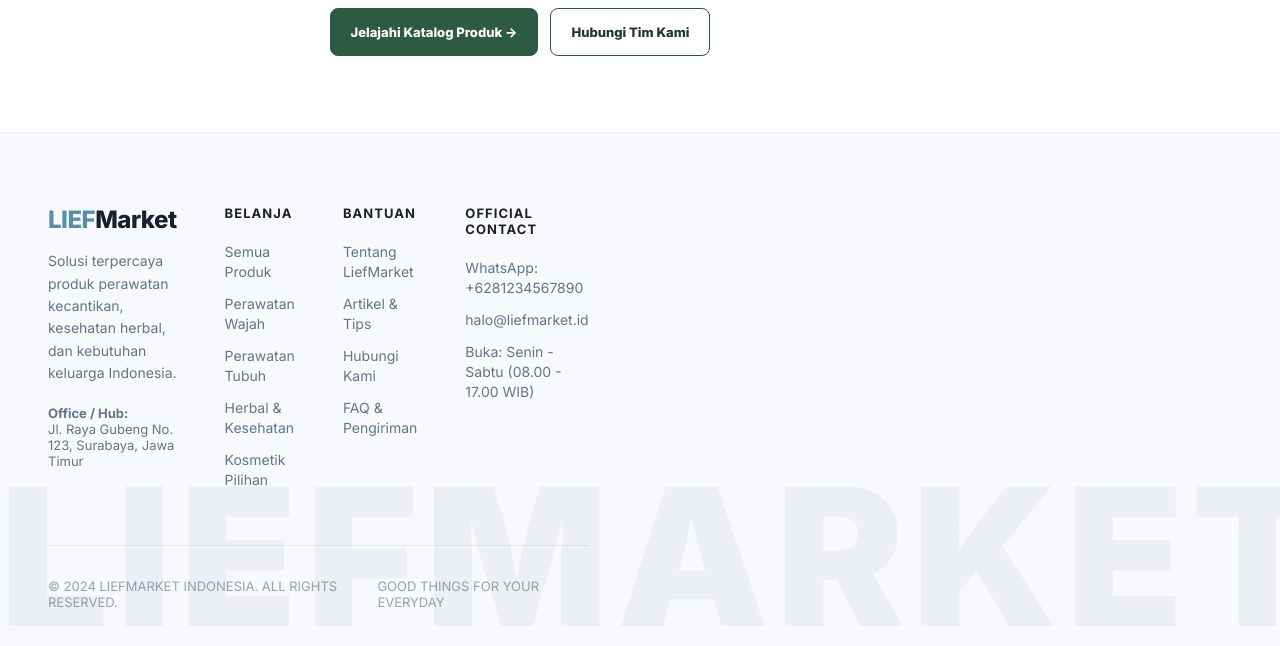
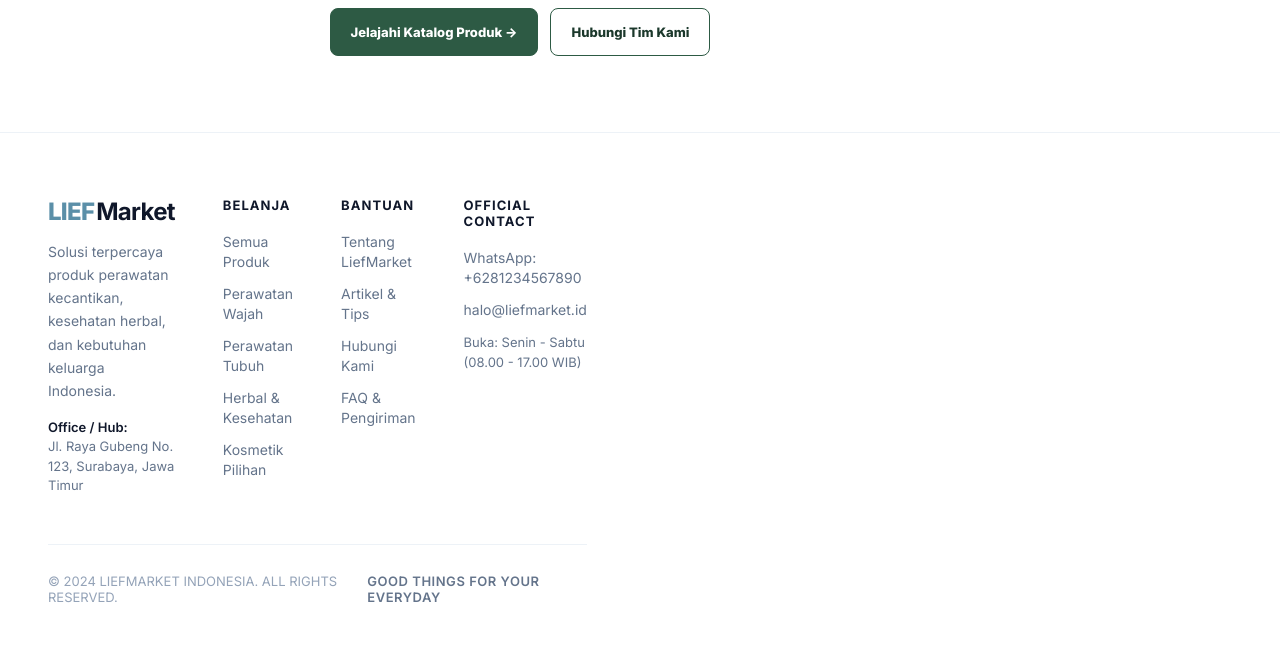
Before and after one commit to 10969sosho/demolamourad, a Laravel app: page /about in a window 1280 px wide. Shown: the part 2142-2788 px from the top of the page. After the commit the page ends 2745 px from the top, so only its background shows below. Run offline with Laravel 12, Linux system fonts and the light colour scheme; data comes from the database, SQL or seed files in the repository.

Commit message:
fix(footer): remove intrusive background watermark completely and clean up typography

```diff
--- a/resources/views/partials/site-footer.blade.php
+++ b/resources/views/partials/site-footer.blade.php
@@ -8,50 +8,72 @@
 
 @push('head')
 <style>
+    /* Complete removal of background watermark */
+    footer:before,
+    footer:after,
+    .lief-footer:before,
+    .lief-footer:after {
+        display: none !important;
+        content: none !important;
+    }
+
     .lief-footer {
-        background: #f7f9fc;
-        color: #4a5568;
-        border-top: 1px solid #eef1f6;
-        padding: 72px 0 36px;
-        font-family: 'Inter', sans-serif;
+        background: #ffffff;
+        color: #475569;
+        border-top: 1px solid #edf2f7;
+        padding: 64px 0 32px;
+        font-family: 'Inter', -apple-system, BlinkMacSystemFont, sans-serif;
+        position: relative;
+        overflow: hidden;
     }
     .lief-footer-inner {
-        max-width: 1360px;
+        max-width: 1280px;
         margin: 0 auto;
         padding: 0 clamp(20px, 4vw, 48px);
     }
     .lief-footer-grid {
         display: grid;
-        grid-template-columns: 2fr 1fr 1fr 1.5fr;
-        gap: 48px;
-        margin-bottom: 56px;
+        grid-template-columns: 2fr 1fr 1fr 1.4fr;
+        gap: clamp(32px, 4vw, 48px);
+        margin-bottom: 48px;
     }
     .lief-footer-brand .brand-logo {
         font-size: 24px;
         font-weight: 800;
         color: #5b8fa8;
         text-decoration: none;
-        letter-spacing: -0.5px;
+        letter-spacing: -0.03em;
         display: inline-block;
-        margin-bottom: 16px;
+        margin-bottom: 14px;
     }
     .lief-footer-brand .brand-logo span {
-        color: #1a1f2c;
+        color: #0f172a;
+        font-weight: 700;
+        margin-left: 2px;
     }
     .lief-footer-brand p {
         color: #64748b;
         font-size: 14px;
-        line-height: 1.6;
-        max-width: 340px;
-        margin: 0 0 20px;
+        line-height: 1.65;
+        max-width: 320px;
+        margin: 0 0 16px;
+    }
+    .lief-footer-office {
+        font-size: 13px;
+        color: #64748b;
+        line-height: 1.5;
+    }
+    .lief-footer-office strong {
+        color: #0f172a;
+        font-weight: 600;
     }
     .lief-footer-col h4 {
         font-size: 13px;
         font-weight: 700;
         text-transform: uppercase;
         letter-spacing: 0.08em;
-        color: #1a1f2c;
-        margin: 0 0 20px;
+        color: #0f172a;
+        margin: 0 0 18px;
     }
     .lief-footer-col ul {
         list-style: none;
@@ -65,28 +87,33 @@
         color: #64748b;
         font-size: 14px;
         text-decoration: none;
-        transition: color 0.15s;
+        transition: color 0.15s ease;
     }
     .lief-footer-col a:hover {
         color: #5b8fa8;
     }
     .lief-footer-bottom {
-        padding-top: 32px;
-        border-top: 1px solid #e2e8f0;
+        padding-top: 28px;
+        border-top: 1px solid #edf2f7;
         display: flex;
         align-items: center;
         justify-content: space-between;
         font-size: 13px;
         color: #94a3b8;
     }
+    .lief-footer-tagline {
+        font-weight: 600;
+        letter-spacing: 0.04em;
+        color: #64748b;
+    }
     @media (max-width: 860px) {
         .lief-footer-grid {
             grid-template-columns: 1fr 1fr;
-            gap: 36px;
+            gap: 32px;
         }
         .lief-footer-bottom {
             flex-direction: column;
-            gap: 12px;
+            gap: 10px;
             text-align: center;
         }
     }
@@ -94,11 +121,6 @@
         .lief-footer-grid {
             grid-template-columns: 1fr;
         }
-    }
-
-    /* Force override footer watermark */
-    footer:before, .lief-footer:before {
-        content: "LIEFMARKET" !important;
     }
 </style>
 @endpush
@@ -108,10 +130,10 @@
         <div class="lief-footer-grid">
             <div class="lief-footer-brand">
                 <a href="/" class="brand-logo">LIEF<span>Market</span></a>
-                <p>{{ data_get($footer, 'about') ?: 'Kurasi produk perawatan diri, kesehatan herbal, dan kebutuhan harian keluarga berkualitas tinggi 100% original berizin resmi BPOM.' }}</p>
-                <div style="font-size: 13px; color: #64748b;">
+                <p>{{ data_get($footer, 'about') ?: 'Solusi terpercaya produk perawatan kecantikan, kesehatan herbal, dan kebutuhan harian keluarga Indonesia.' }}</p>
+                <div class="lief-footer-office">
                     <strong>Office / Hub:</strong><br>
-                    {{ $address ?: 'Surabaya, Jawa Timur, Indonesia' }}
+                    {{ $address ?: 'Jl. Raya Gubeng No. 123, Surabaya, Jawa Timur' }}
                 </div>
             </div>
 
@@ -145,14 +167,14 @@
                     @if (data_get($contact, 'email'))
                         <li><a href="mailto:{{ data_get($contact, 'email') }}">{{ data_get($contact, 'email') }}</a></li>
                     @endif
-                    <li><span style="color: #64748b; font-size: 14px;">Buka: Senin - Sabtu (08.00 - 17.00 WIB)</span></li>
+                    <li><span style="color: #64748b; font-size: 13px;">Buka: Senin - Sabtu (08.00 - 17.00 WIB)</span></li>
                 </ul>
             </div>
         </div>
 
         <div class="lief-footer-bottom">
-            <span>{{ data_get($footer, 'copyright') ?: '© '.date('Y').' LiefMarket Indonesia. All Rights Reserved.' }}</span>
-            <span>GOOD THINGS FOR YOUR EVERYDAY</span>
+            <span>{{ data_get($footer, 'copyright') ?: '© '.date('Y').' LIEFMARKET INDONESIA. ALL RIGHTS RESERVED.' }}</span>
+            <span class="lief-footer-tagline">GOOD THINGS FOR YOUR EVERYDAY</span>
         </div>
     </div>
 </footer>
```
